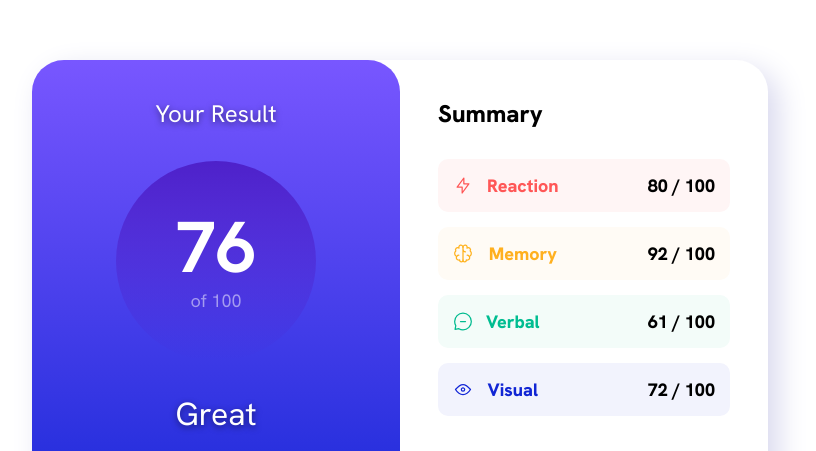
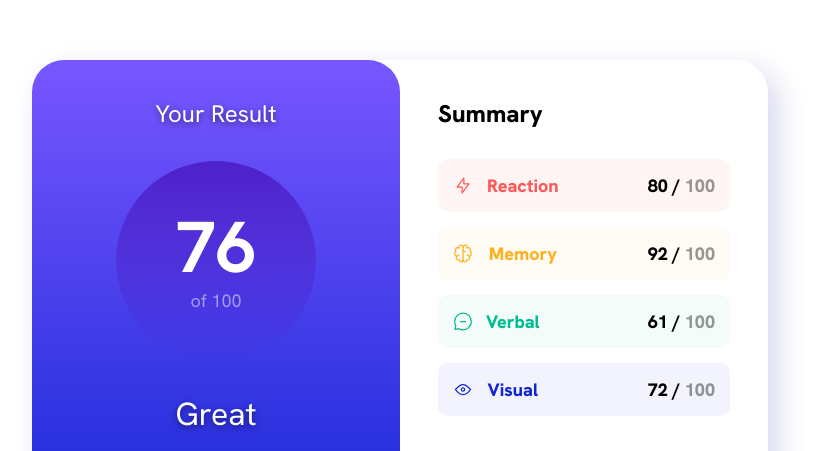
Before and after one commit to yudixa/result-summary-component, a plain HTML site: page index.html in a window 1280 px wide. Shown: the part 193-644 px from the top of the page, without its empty margins (240-1056 px from the left). Drawn offline with Linux system fonts and the light colour scheme.

Commit message:
Update style.css

```diff
--- a/style.css
+++ b/style.css
@@ -160,6 +160,10 @@ html {
     padding-left: 80px;
 }
 
+.numop {
+    opacity: 0.4;
+}
+
 #button {
     width: 100%;
     background-color: hsl(224, 30%, 27%);
```
